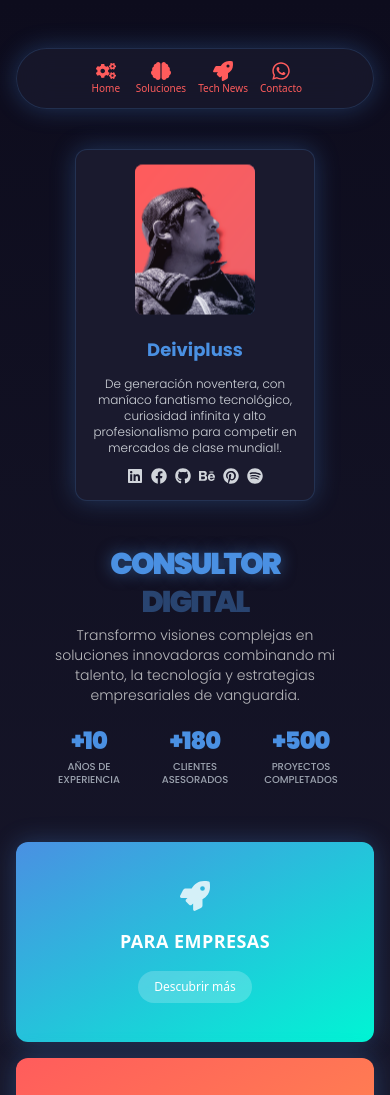
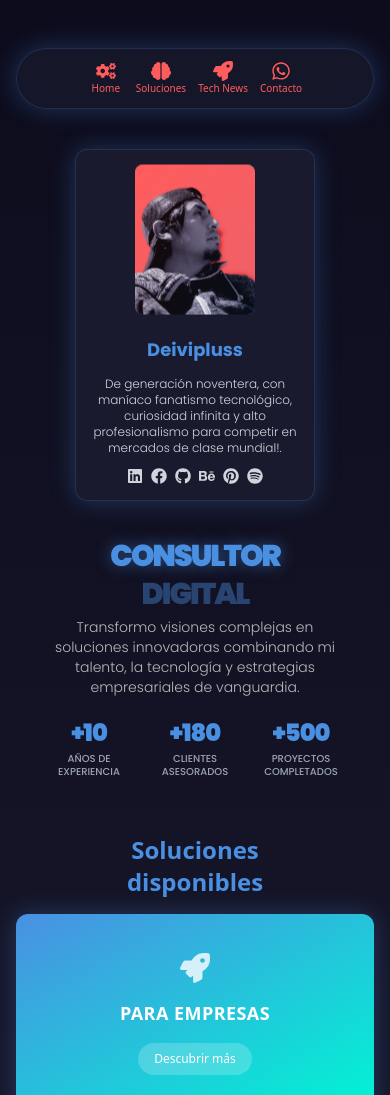
Before and after one commit to deivipluss/landing, a Next.js app: page / in a window 390 px wide. Shown: the top 1095 px of the page. Built offline with nearby package versions, Linux system fonts and the light colour scheme.

Commit message:
responsividadipadfix7

```diff
--- a/app/page.tsx
+++ b/app/page.tsx
@@ -112,7 +112,7 @@ const ProfessionalInfo: React.FC<{ className?: string }> = ({ className }) => (
     <p className="text-[#E1E1E1] opacity-80 text-sm sm:text-base md:text-lg text-center lg:text-left px-4 md:px-0 -mt-2 font-poppins font-light">
       Transformo visiones complejas en soluciones innovadoras combinando mi talento, la tecnología y estrategias empresariales de vanguardia.
     </p>
-    <div className="grid grid-cols-3 gap-4 sm:gap-6 md:gap-12 mt-6 sm:mt-8 mb-8 sm:mb-10 px-4 md:px-0 w-full">
+    <div className="grid grid-cols-3 gap-4 sm:gap-6 md:gap-12 mt-6 sm:mt-8 mb-8 sm:mb-10 lg:mb-6 px-4 md:px-0 w-full">
       {[
         { value: "+10", label: "AÑOS DE\nEXPERIENCIA" },
         { value: "+180", label: "CLIENTES\nASESORADOS" },
@@ -224,15 +224,18 @@ const App: React.FC = () => {
             <div className="flex justify-center lg:justify-end items-center">
               <ProfileCard />
             </div>
-            <div className="space-y-6 sm:space-y-8 lg:space-y-10 flex flex-col items-center lg:items-start">
-              <ProfessionalInfo className="mt-6 sm:mt-8 lg:mt-0" />
+            <div className="space-y-6 sm:space-y-8 lg:space-y-8 flex flex-col items-center lg:items-start">
+              <ProfessionalInfo className="mt-4 sm:mt-6 lg:mt-0" />
               <motion.div
                 id="solutions"
                 initial={{ opacity: 0, y: 50 }}
                 animate={{ opacity: 1, y: 0 }}
                 transition={{ duration: 0.7 }}
-                className="w-full mt-8 sm:mt-10 highlight"
+                className="w-full mt-6 sm:mt-8 lg:mt-4 highlight"
               >
+                <h2 className="text-2xl font-bold text-[#4A90E2] mb-4 text-center lg:hidden">
+                  Soluciones<br />disponibles
+                </h2>
                 <div className="flex flex-col sm:flex-row gap-4 sm:gap-6 md:gap-8">
                   <Link href="/empresas" className="w-full sm:w-1/2">
                     <motion.div
```
